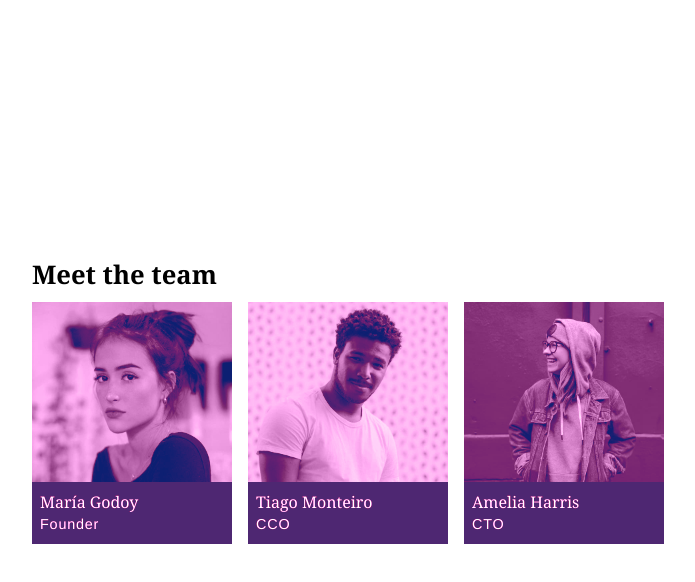
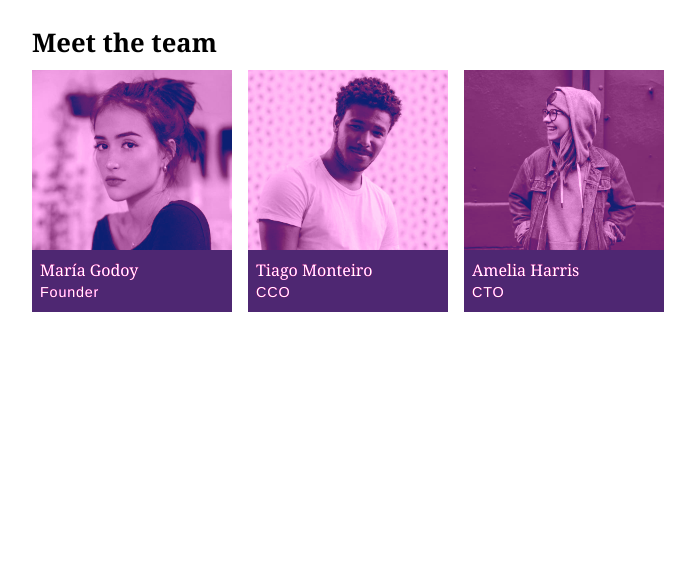
Before and after one commit to superterrific/fecc-003, a plain HTML site: page index.html in a window 1280 px wide. Shown: the whole page, without its empty margins (292-987 px from the left). Drawn offline with Linux system fonts and the light colour scheme.

Commit message:
Layout tweak

```diff
--- a/css/global.css
+++ b/css/global.css
@@ -97,10 +97,9 @@ select {
 body {
   display: grid;
   justify-items: center;
-  align-items: center;
   font-family: Georgia, sans-serif;
   font-size: 1rem;
-  padding: 1rem;
+  padding: 1.5rem 1rem;
  }
 
 h1 {
```
